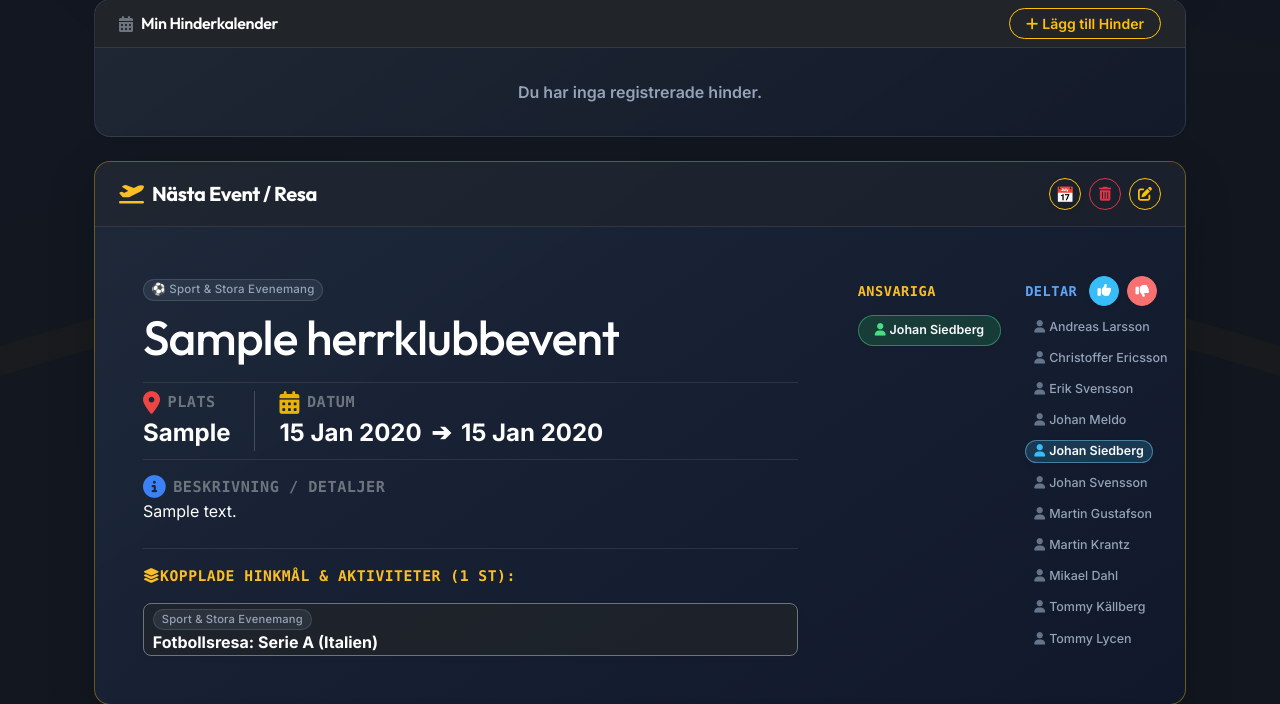
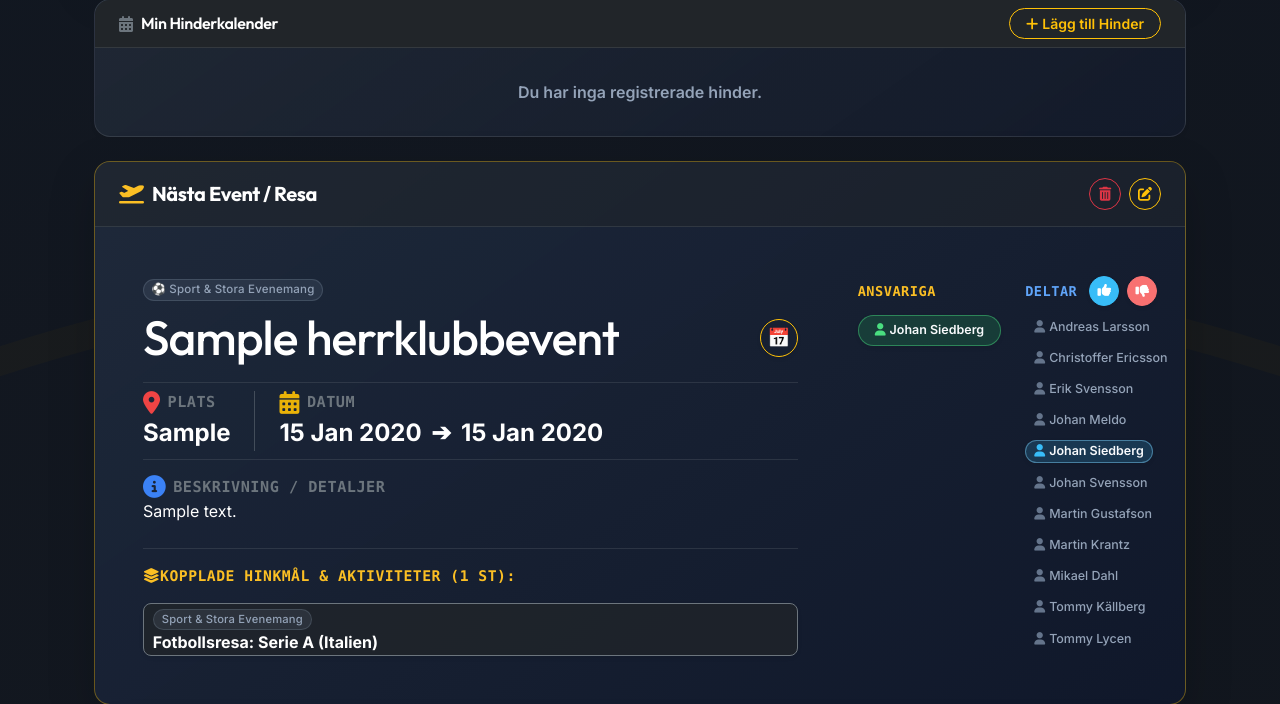
Before and after one commit to johansiedberg/Toarps_Herrklubb, a Django app: page /herrklubb/ in a window 1280 px wide. Shown: the part 772-1476 px from the top of the page. Run offline with Django 5.2, Linux system fonts and the light colour scheme; a user stored in the database is signed in; data comes from the database, SQL or seed files in the repository; tables that the repository leaves empty hold one stand-in row (values such as "Sample post").

Commit message:
feat: move calendar button to event title row and enable only when date is set

```diff
--- a/templates/herrklubb/herrklubb.html
+++ b/templates/herrklubb/herrklubb.html
@@ -268,16 +268,48 @@
                 <h3 class="h5 fw-bold text-white mb-0">Nästa Event / Resa</h3>
             </div>
             <div class="d-flex align-items-center gap-2">
-                {% if next_event and next_event.event_date %}
-                    <!-- Add to Calendar Circular Emoji Button & Dropdown -->
-                    <div class="dropdown d-inline-block">
+                {% if next_event %}
+                    <form action="{% url 'delete_herrklubb_event' next_event.id %}" method="post" class="d-inline" onsubmit="return confirm('Är du säker på att du vill ta bort Nästa Event?');">
+                        {% csrf_token %}
+                        <button type="submit" class="btn btn-sm btn-outline-danger rounded-circle p-0 d-flex align-items-center justify-content-center" style="width: 32px; height: 32px;" title="Ta bort event">
+                            <i class="fa-solid fa-trash-can"></i>
+                        </button>
+                    </form>
+                {% endif %}
+                <button type="button" class="btn btn-sm btn-outline-warning rounded-circle p-0 d-flex align-items-center justify-content-center" style="width: 32px; height: 32px;" data-bs-toggle="modal" data-bs-target="#editEventModal" title="{% if next_event %}Ändra Event{% else %}Planera Nästa Event{% endif %}">
+                    <i class="fa-solid fa-pen-to-square"></i>
+                </button>
+            </div>
+        </div>
+
+        <div class="card-body p-4 p-md-5">
+            {% if next_event %}
+                <div class="row g-4 align-items-start">
+
+                    <!-- Main Content (Left): Category, Title, Location & Date, Description, Linked Items -->
+                    <div class="col-lg-7 col-xl-8 text-start">
+                        {% if next_event.category %}
+                            <div class="mb-2">
+                                <span class="badge rounded-pill badge-category px-2.5 py-1">
+                                    {{ next_event.category.icon }} {{ next_event.category.name }}
+                                </span>
+                            </div>
+                        {% endif %}
+
+                        <!-- Prominent Event Title Row with Add to Calendar on Far Right -->
+                        <div class="d-flex align-items-center justify-content-between gap-3 mb-2">
+                            <h2 class="display-5 fw-extrabold text-white mb-0">{{ next_event.title }}</h2>
+
+                            {% if next_event.event_date %}
+                                <!-- Add to Calendar Circular Emoji Button & Dropdown (Active) -->
+                                <div class="dropdown d-inline-block flex-shrink-0">
                                     <button class="btn btn-sm btn-outline-warning rounded-circle p-0 d-flex align-items-center justify-content-center shadow-sm"
                                             type="button"
                                             id="calendarDropdownBtn"
                                             data-bs-toggle="dropdown"
                                             data-bs-auto-close="true"
                                             aria-expanded="false"
-                                style="width: 32px; height: 32px; font-size: 0.95rem; line-height: 1;"
+                                            style="width: 38px; height: 38px; font-size: 1.15rem; line-height: 1;"
                                             title="Lägg till i kalender">
                                         📅
                                     </button>
@@ -320,37 +352,17 @@
                                         </li>
                                     </ul>
                                 </div>
+                            {% else %}
+                                <!-- Add to Calendar Inactive / Disabled -->
+                                <button class="btn btn-sm btn-outline-secondary rounded-circle p-0 d-flex align-items-center justify-content-center flex-shrink-0 opacity-50"
+                                        type="button"
+                                        disabled
+                                        style="width: 38px; height: 38px; font-size: 1.15rem; line-height: 1; cursor: not-allowed;"
+                                        title="Inget datum satt ännu">
+                                    📅
+                                </button>
                             {% endif %}
-                {% if next_event %}
-                    <form action="{% url 'delete_herrklubb_event' next_event.id %}" method="post" class="d-inline" onsubmit="return confirm('Är du säker på att du vill ta bort Nästa Event?');">
-                        {% csrf_token %}
-                        <button type="submit" class="btn btn-sm btn-outline-danger rounded-circle p-0 d-flex align-items-center justify-content-center" style="width: 32px; height: 32px;" title="Ta bort event">
-                            <i class="fa-solid fa-trash-can"></i>
-                        </button>
-                    </form>
-                {% endif %}
-                <button type="button" class="btn btn-sm btn-outline-warning rounded-circle p-0 d-flex align-items-center justify-content-center" style="width: 32px; height: 32px;" data-bs-toggle="modal" data-bs-target="#editEventModal" title="{% if next_event %}Ändra Event{% else %}Planera Nästa Event{% endif %}">
-                    <i class="fa-solid fa-pen-to-square"></i>
-                </button>
                         </div>
-        </div>
-
-        <div class="card-body p-4 p-md-5">
-            {% if next_event %}
-                <div class="row g-4 align-items-start">
-
-                    <!-- Main Content (Left): Category, Title, Location & Date, Description, Linked Items -->
-                    <div class="col-lg-7 col-xl-8 text-start">
-                        {% if next_event.category %}
-                            <div class="mb-2">
-                                <span class="badge rounded-pill badge-category px-2.5 py-1">
-                                    {{ next_event.category.icon }} {{ next_event.category.name }}
-                                </span>
-                            </div>
-                        {% endif %}
-
-                        <!-- Prominent Event Title -->
-                        <h2 class="display-5 fw-extrabold text-white mb-2">{{ next_event.title }}</h2>
 
                         <!-- Location & Date Bar -->
                         <div class="d-flex flex-wrap align-items-center gap-3 gap-md-4 my-3 py-2 border-top border-bottom border-secondary border-opacity-25">
```
Lines whose indentation alone changed are shown as unchanged.
